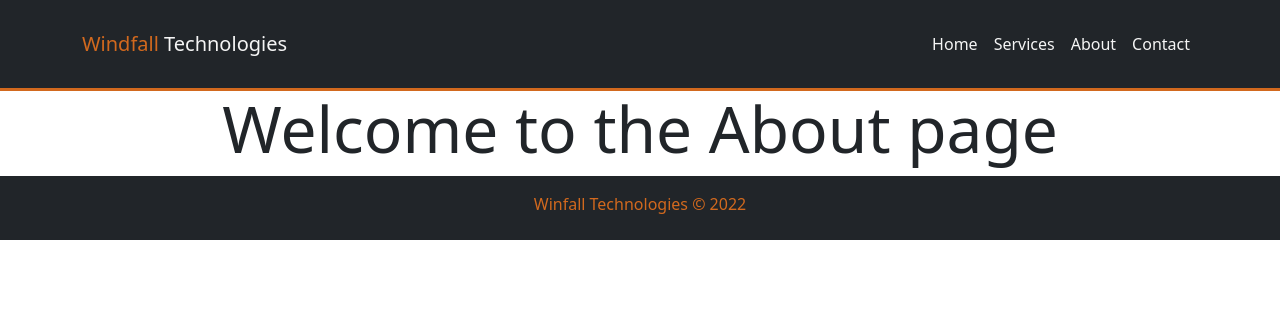
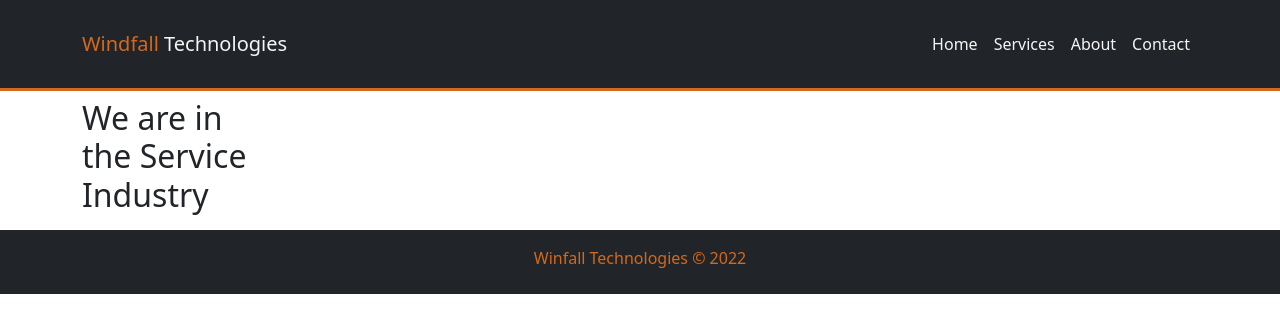
Before and after one commit to JoelOgira/Acme-Remake-with-React, a React (Create React App) app: page /about in a window 1280 px wide. Shown: the top 332 px of the page. Built offline with nearby package versions, Linux system fonts and the light colour scheme.

Commit message:
Updated about page

```diff
--- a/src/Components/About.js
+++ b/src/Components/About.js
@@ -1,9 +1,18 @@
 const About = () => {
     return (
       <div className="About">
-          <h1 className="display-3 text-center">
-              Welcome to the About page
-          </h1>
+        <div className="container">
+          <div className="row">
+            <div className="col-md-2">
+              <h2 className="py-2">
+                We are in the Service Industry
+              </h2>
+            </div>
+            <div className="col-md-2">
+
+            </div>
+          </div>
+        </div>
       </div>
     )
   }
```
